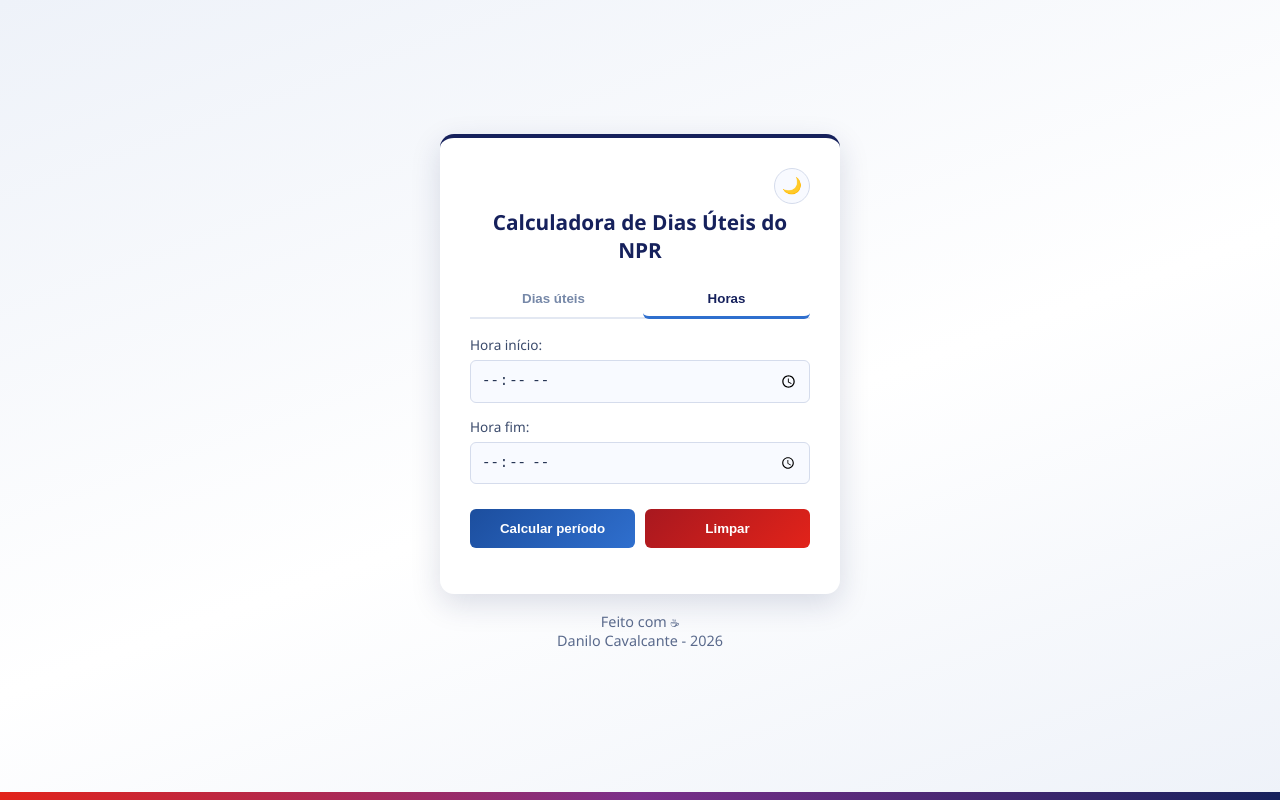
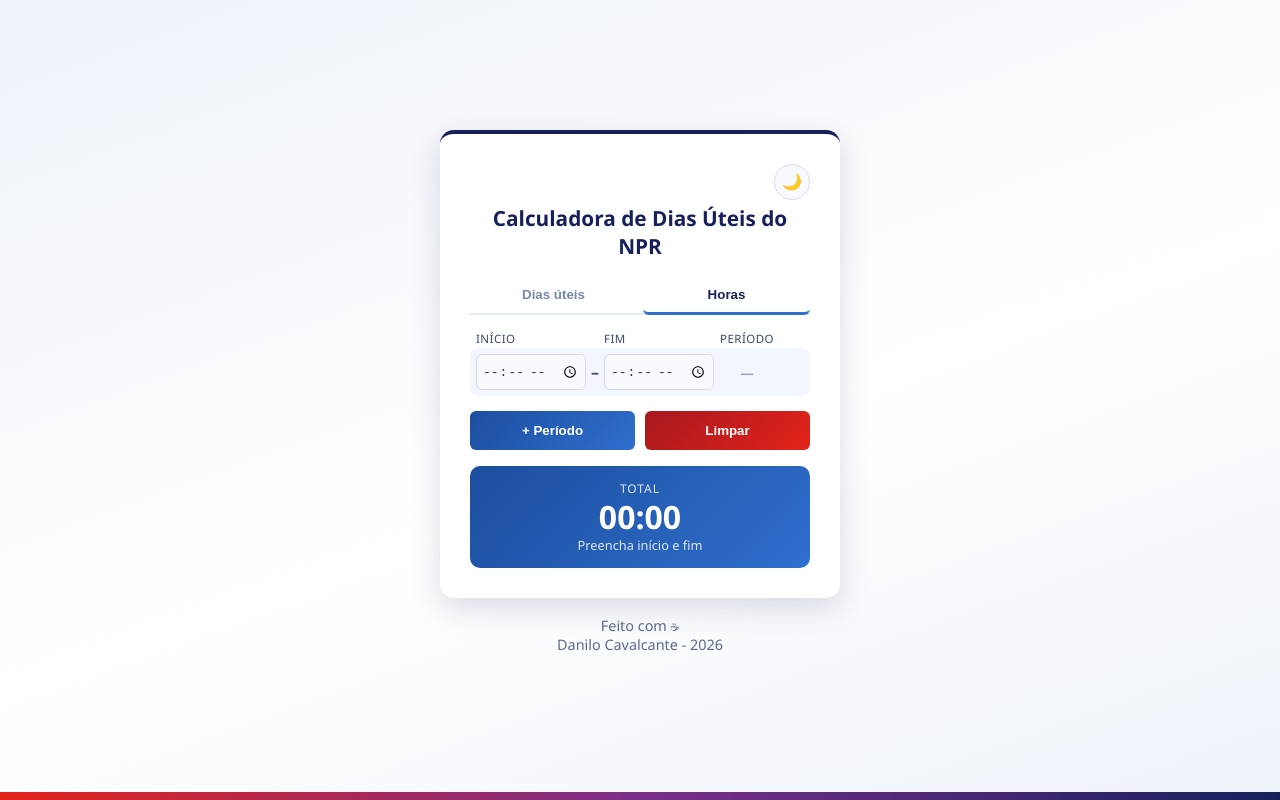
Before and after one commit to dcavalcantepb/Calculadora_dias_uteis_plus, a plain HTML site: page index.html in a window 1280 px wide. Both pictures are taken after a click on the button "Horas". Drawn offline with Linux system fonts and the light colour scheme.

Commit message:
feat(horas): soma de vários períodos na aba Horas
- Lista de períodos (início/fim) com resultado em cada linha e total geral
- Linhas incompletas são ignoradas; períodos que passam da meia-noite
  continuam válidos; o total pode passar de 24h
- Abre com uma única linha vazia; botões "+ Período" e "Limpar"
- Estilos para tema claro e escuro

Co-Authored-By: Claude Sonnet 5.5 <noreply@anthropic.com>

```diff
--- a/index.html
+++ b/index.html
@@ -118,21 +118,29 @@ Limpar
 
 <div id="tab-horas" class="tab-content">
 
-<label>Hora início:</label>
-<input type="time" id="horaInicio">
+<div class="periodos-cabecalho" aria-hidden="true">
+<span>Início</span>
+<span></span>
+<span>Fim</span>
+<span>Período</span>
+<span></span>
+</div>
 
-<label>Hora fim:</label>
-<input type="time" id="horaFim">
+<div id="listaPeriodos" class="lista-periodos"></div>
 
 <div class="botoes">
 
-<button class="btn-calcular" onclick="calcularPeriodoHoras()">Calcular período</button>
+<button type="button" class="btn-calcular" onclick="adicionarPeriodo()">+ Período</button>
 
-<button class="btn-limpar" onclick="limparHoras()">Limpar</button>
+<button type="button" class="btn-limpar" onclick="limparHoras()">Limpar</button>
 
 </div>
 
-<p id="resultadoHoras"></p>
+<div class="total-horas">
+<span class="total-rotulo">Total</span>
+<span class="total-valor" id="totalHorasValor">00:00</span>
+<span class="total-detalhe" id="totalHorasDetalhe">Preencha início e fim</span>
+</div>
 
 </div>
 
--- a/script.js
+++ b/script.js
@@ -279,41 +279,125 @@ function limparCampos() {
 // ============================
 // CALCULADORA DE HORAS
 // ============================
-function calcularPeriodoHoras() {
-    const inicioVal = document.getElementById("horaInicio").value;
-    const fimVal = document.getElementById("horaFim").value;
-    const resultadoEl = document.getElementById("resultadoHoras");
-
-    if (!inicioVal || !fimVal) {
-        resultadoEl.innerText = "Informe as duas horas.";
-        resultadoEl.classList.add("erro");
-        return;
-    }
+// Minutos entre duas horas "hh:mm" (passando da meia-noite se o fim for menor que o início).
+// Retorna null se alguma das horas estiver vazia (linha incompleta é ignorada).
+function minutosDoPeriodo(inicioVal, fimVal) {
+    if (!inicioVal || !fimVal) return null;
 
     const [h1, m1] = inicioVal.split(":").map(Number);
     const [h2, m2] = fimVal.split(":").map(Number);
 
-    const minutosInicio = h1 * 60 + m1;
-    const minutosFim = h2 * 60 + m2;
-
-    let diferenca = minutosFim - minutosInicio;
+    let diferenca = (h2 * 60 + m2) - (h1 * 60 + m1);
     if (diferenca < 0) diferenca += 24 * 60;
 
-    const horas = Math.floor(diferenca / 60);
-    const minutos = diferenca % 60;
+    return diferenca;
+}
 
-    resultadoEl.classList.remove("erro");
-    resultadoEl.innerText = `Período: ${pad(horas)}:${pad(minutos)}`;
+function formatarMinutos(total) {
+    return `${pad(Math.floor(total / 60))}:${pad(total % 60)}`;
+}
+
+function criarLinhaPeriodo() {
+    const linha = document.createElement("div");
+    linha.className = "linha-periodo";
+
+    const inicio = document.createElement("input");
+    inicio.type = "time";
+    inicio.className = "periodo-inicio";
+    inicio.setAttribute("aria-label", "Hora de início");
+
+    const separador = document.createElement("span");
+    separador.className = "periodo-separador";
+    separador.textContent = "–";
+
+    const fim = document.createElement("input");
+    fim.type = "time";
+    fim.className = "periodo-fim";
+    fim.setAttribute("aria-label", "Hora de fim");
+
+    const resultado = document.createElement("span");
+    resultado.className = "periodo-resultado";
+    resultado.textContent = "—";
+
+    const remover = document.createElement("button");
+    remover.type = "button";
+    remover.className = "btn-remover";
+    remover.title = "Remover período";
+    remover.textContent = "×";
+    remover.addEventListener("click", () => removerPeriodo(linha));
+
+    inicio.addEventListener("input", recalcularHoras);
+    fim.addEventListener("input", recalcularHoras);
+
+    linha.append(inicio, separador, fim, resultado, remover);
+    return linha;
+}
+
+function adicionarPeriodo(focar = true) {
+    const lista = document.getElementById("listaPeriodos");
+    const linha = criarLinhaPeriodo();
+    lista.appendChild(linha);
+    recalcularHoras();
+    if (focar) linha.querySelector(".periodo-inicio").focus();
+}
+
+function removerPeriodo(linha) {
+    linha.remove();
+    if (!document.getElementById("listaPeriodos").children.length) {
+        adicionarPeriodo(false);
+        return;
+    }
+    recalcularHoras();
+}
+
+// Recalcula o resultado de cada linha e o total. Linhas incompletas são ignoradas.
+function recalcularHoras() {
+    const lista = document.getElementById("listaPeriodos");
+    const linhas = Array.from(lista.children);
+
+    let totalMinutos = 0;
+    let completas = 0;
+
+    linhas.forEach(linha => {
+        const minutos = minutosDoPeriodo(
+            linha.querySelector(".periodo-inicio").value,
+            linha.querySelector(".periodo-fim").value
+        );
+        const resultado = linha.querySelector(".periodo-resultado");
+
+        if (minutos === null) {
+            resultado.textContent = "—";
+            resultado.classList.remove("preenchido");
+            return;
+        }
+
+        resultado.textContent = formatarMinutos(minutos);
+        resultado.classList.add("preenchido");
+        totalMinutos += minutos;
+        completas++;
+    });
+
+    lista.classList.toggle("so-uma", linhas.length === 1);
+
+    document.getElementById("totalHorasValor").textContent = formatarMinutos(totalMinutos);
+
+    const ignoradas = linhas.length - completas;
+    let detalhe = "Preencha início e fim";
+    if (completas > 0) {
+        detalhe = `${completas} ${completas === 1 ? "período somado" : "períodos somados"}`;
+        if (ignoradas > 0) {
+            detalhe += ` · ${ignoradas} ${ignoradas === 1 ? "incompleto ignorado" : "incompletos ignorados"}`;
+        }
+    }
+    document.getElementById("totalHorasDetalhe").textContent = detalhe;
 }
 
 function limparHoras() {
-    document.getElementById("horaInicio").value = "";
-    document.getElementById("horaFim").value = "";
+    document.getElementById("listaPeriodos").innerHTML = "";
+    adicionarPeriodo(false);
+}
 
-    const resultadoEl = document.getElementById("resultadoHoras");
-    resultadoEl.innerText = "";
-    resultadoEl.classList.remove("erro");
-}
+adicionarPeriodo(false);
 
 // ============================
 // ABAS
--- a/style.css
+++ b/style.css
@@ -51,6 +51,14 @@
 --btn-limpar-ate:#e2231a;
 
 --cor-resultado:#16215c;
+
+--bg-linha:#f3f6fd;
+
+--pill-bg:#e3ebfb;
+
+--pill-texto:#16215c;
+
+--pill-vazio:#9aa8c4;
 
 --cor-erro:#c0182b;
 
@@ -112,6 +120,14 @@
 --btn-limpar-ate:#c22a26;
 
 --cor-resultado:#dbe4ff;
+
+--bg-linha:#1a2238;
+
+--pill-bg:#22305a;
+
+--pill-texto:#dbe4ff;
+
+--pill-vazio:#56648a;
 
 --cor-erro:#ff6b6b;
 
@@ -581,8 +597,7 @@ margin:0;
 
 /* resultado */
 
-#resultado,
-#resultadoHoras{
+#resultado{
 
 margin-top:15px;
 
@@ -597,10 +612,234 @@ transition:color .3s ease;
 }
 
 
-#resultado.erro,
-#resultadoHoras.erro{
+#resultado.erro{
 
 color:var(--cor-erro);
+
+}
+
+
+/* aba Horas: lista de períodos */
+
+.periodos-cabecalho,
+.linha-periodo{
+
+display:grid;
+
+grid-template-columns:minmax(0,1fr) 8px minmax(0,1fr) 56px 24px;
+
+gap:5px;
+
+align-items:center;
+
+}
+
+
+.periodos-cabecalho{
+
+font-size:.72rem;
+
+text-transform:uppercase;
+
+letter-spacing:.04em;
+
+color:var(--cor-label);
+
+padding:0 6px;
+
+margin-bottom:2px;
+
+}
+
+
+.periodos-cabecalho span:nth-child(4){
+
+text-align:center;
+
+}
+
+
+.lista-periodos{
+
+display:flex;
+
+flex-direction:column;
+
+gap:6px;
+
+}
+
+
+.linha-periodo{
+
+background-color:var(--bg-linha);
+
+border-radius:8px;
+
+padding:6px;
+
+transition:background-color .3s ease;
+
+}
+
+
+.linha-periodo input{
+
+margin:0;
+
+padding:7px 5px;
+
+font-size:13px;
+
+}
+
+
+.periodo-separador{
+
+text-align:center;
+
+color:var(--cor-label);
+
+font-weight:bold;
+
+}
+
+
+.periodo-resultado{
+
+text-align:center;
+
+font-size:.85rem;
+
+font-weight:bold;
+
+font-variant-numeric:tabular-nums;
+
+padding:6px 0;
+
+border-radius:999px;
+
+color:var(--pill-vazio);
+
+transition:background-color .2s ease,color .2s ease;
+
+}
+
+
+.periodo-resultado.preenchido{
+
+background-color:var(--pill-bg);
+
+color:var(--pill-texto);
+
+}
+
+
+.btn-remover{
+
+flex:none;
+
+width:24px;
+
+height:24px;
+
+padding:0;
+
+border-radius:50%;
+
+background:transparent;
+
+border:1px solid var(--borda-icone);
+
+color:var(--cor-label);
+
+font-size:15px;
+
+line-height:1;
+
+display:flex;
+
+align-items:center;
+
+justify-content:center;
+
+}
+
+
+.btn-remover:hover{
+
+background-color:var(--cor-erro);
+
+border-color:var(--cor-erro);
+
+color:#ffffff;
+
+}
+
+
+.lista-periodos.so-uma .btn-remover{
+
+visibility:hidden;
+
+}
+
+
+/* aba Horas: total */
+
+.total-horas{
+
+margin-top:16px;
+
+padding:14px;
+
+border-radius:10px;
+
+text-align:center;
+
+background:linear-gradient(135deg,var(--btn-calcular-de),var(--btn-calcular-ate));
+
+color:#ffffff;
+
+display:flex;
+
+flex-direction:column;
+
+gap:2px;
+
+}
+
+
+.total-rotulo{
+
+font-size:.75rem;
+
+text-transform:uppercase;
+
+letter-spacing:.08em;
+
+opacity:.85;
+
+}
+
+
+.total-valor{
+
+font-size:2rem;
+
+font-weight:bold;
+
+font-variant-numeric:tabular-nums;
+
+line-height:1.1;
+
+}
+
+
+.total-detalhe{
+
+font-size:.8rem;
+
+opacity:.85;
 
 }
 
```
